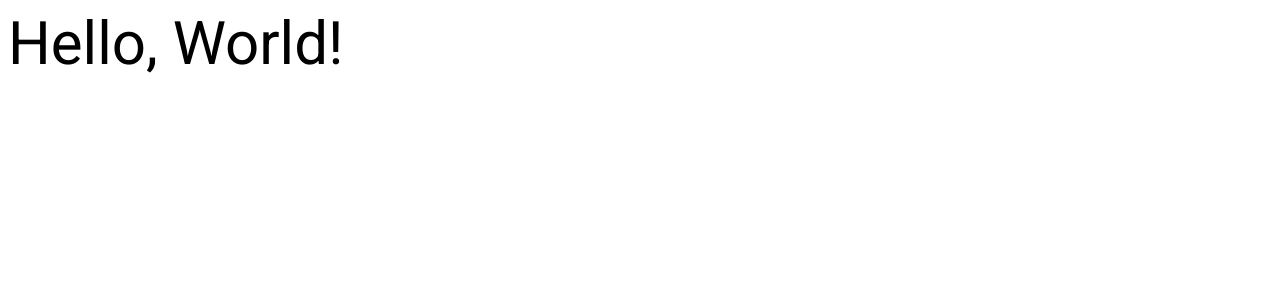
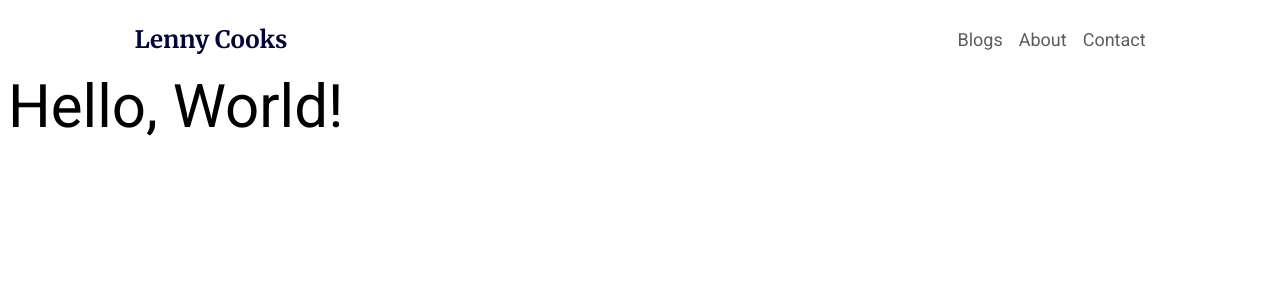
Before and after one commit to Marumo-ProG/lenny-cooks, a Next.js app: page / in a window 1280 px wide. Shown: the top 300 px of the page. Built offline with nearby package versions, Linux system fonts and the light colour scheme; what @mui/material-nextjs would draw is missing.

Commit message:
navbar done

```diff
--- a/src/app/layout.js
+++ b/src/app/layout.js
@@ -1,5 +1,11 @@
 // MUI configure
 import { AppRouterCacheProvider } from "@mui/material-nextjs/v15-appRouter";
+
+// MUI
+import Stack from "@mui/material/Stack";
+
+// Containers
+import NavBar from "@/common/layout/containers/NavBar";
 
 // Theme
 import ThemeContext from "@/common/theme";
@@ -15,7 +21,12 @@ export default function RootLayout({ children }) {
         <html lang="en">
             <body>
                 <AppRouterCacheProvider>
-                    <ThemeContext theme={theme}>{children}</ThemeContext>
+                    <ThemeContext theme={theme}>
+                        <Stack>
+                            <NavBar />
+                            {children}
+                        </Stack>
+                    </ThemeContext>
                 </AppRouterCacheProvider>
             </body>
         </html>
--- /dev/null
+++ b/src/common/components/LinkText.js
@@ -0,0 +1,18 @@
+// Next Components
+import Link from "next/link";
+
+const LinkText = ({ href, children }) => {
+    return (
+        <Link
+            href={href}
+            style={{
+                textDecoration: "none",
+                color: "inherit",
+            }}
+        >
+            {children}
+        </Link>
+    );
+};
+
+export default LinkText;
--- a/src/common/constants.js
+++ b/src/common/constants.js
@@ -6,4 +6,7 @@ export const Colors = {
     tag: "#283A61",
     greyDark: "#434343",
     greyLight: "#544B44",
+    link: "#605C59",
 };
+
+export const PageGutter = "10%";
--- /dev/null
+++ b/src/common/layout/containers/NavBar.js
@@ -0,0 +1,42 @@
+// MUI
+import Stack from "@mui/material/Stack";
+import Typography from "@mui/material/Typography";
+
+// Components
+import LinkText from "@/common/components/LinkText";
+
+// utils
+import { PageGutter } from "@/common/constants";
+
+const NavBar = () => {
+    return (
+        <nav>
+            <Stack
+                px={PageGutter}
+                py={2}
+                direction={"row"}
+                spacing={2}
+                justifyContent={"space-between"}
+                alignItems={"center"}
+            >
+                <LinkText href="/">
+                    <Typography variant="miniTitle">Lenny Cooks</Typography>
+                </LinkText>
+
+                <Stack direction="row" spacing={2} alignItems={"center"}>
+                    <LinkText href="/blogs">
+                        <Typography variant="link">Blogs</Typography>
+                    </LinkText>
+                    <LinkText href="/about">
+                        <Typography variant="link">About</Typography>
+                    </LinkText>
+                    <LinkText href="/contact">
+                        <Typography variant="link">Contact</Typography>
+                    </LinkText>
+                </Stack>
+            </Stack>
+        </nav>
+    );
+};
+
+export default NavBar;
--- a/src/common/theme.js
+++ b/src/common/theme.js
@@ -21,6 +21,11 @@ const roboto = Roboto({
 const theme = createTheme({
     typography: {
         fontFamily: roboto.style.fontFamily, // Default font family
+        link: {
+            fontFamily: roboto.style.fontFamily,
+            fontSize: "18px",
+            color: Colors.link,
+        },
         miniTitle: {
             fontFamily: merriweather.style.fontFamily,
             fontSize: "24px",
```
